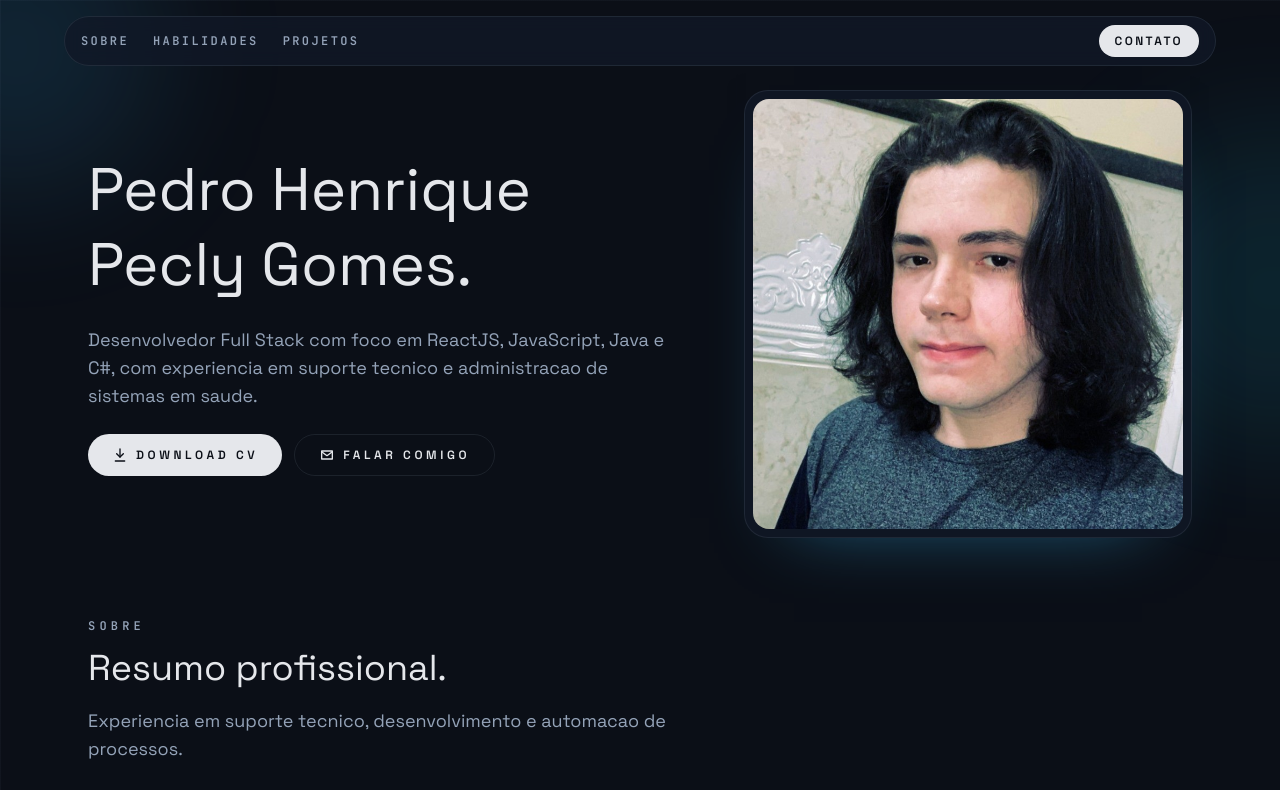
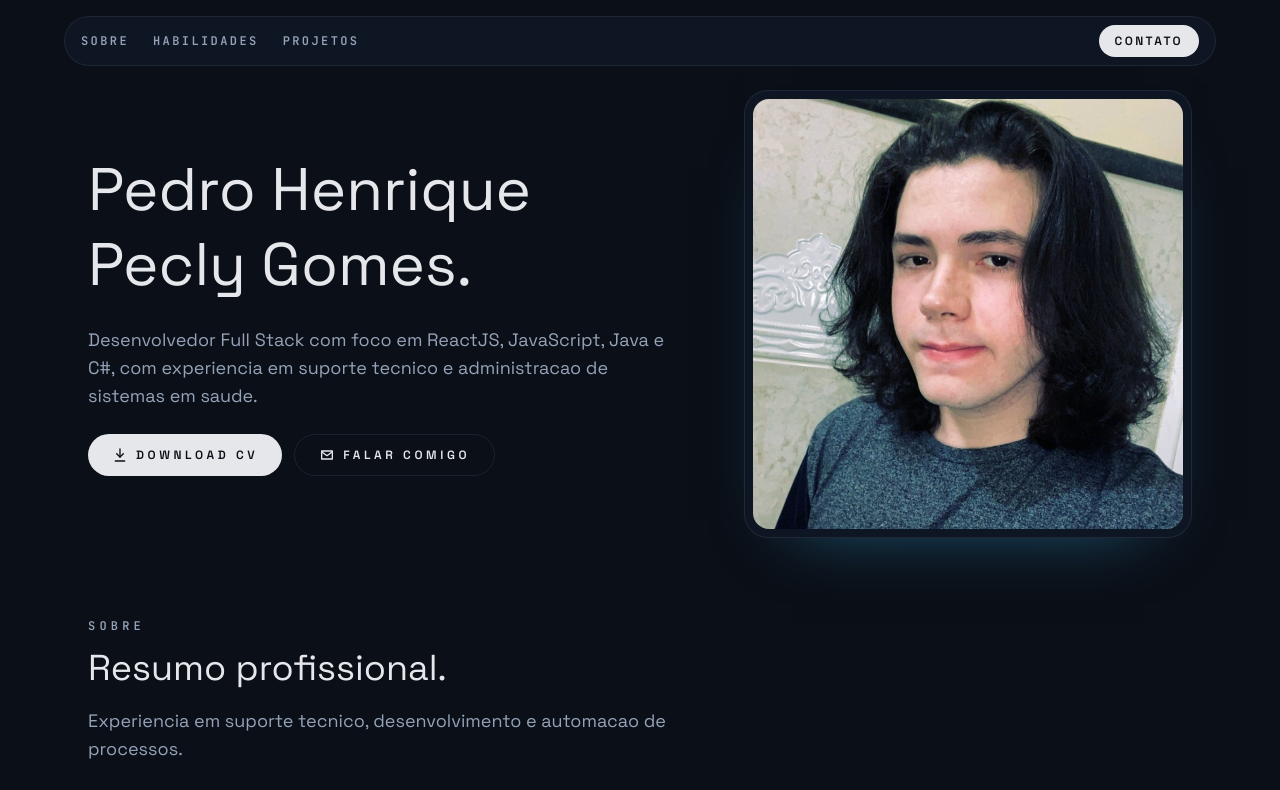
Before and after one commit to pedroPecly/portfolio, a Next.js app: page / in a window 1280 px wide. Shown: the top 790 px of the page. Built offline with nearby package versions, Linux system fonts and the light colour scheme.

Commit message:
atualizando fundo da pagina

```diff
--- a/src/app/globals.css
+++ b/src/app/globals.css
@@ -30,12 +30,7 @@ body {
   background-color: var(--paper);
   color: var(--ink);
   font-family: var(--font-space), "Segoe UI", sans-serif;
-  background-image:
-    linear-gradient(rgba(148, 163, 184, 0.05) 1px, transparent 1px),
-    linear-gradient(90deg, rgba(148, 163, 184, 0.05) 1px, transparent 1px);
-  background-size: 48px 48px, 48px 48px;
-  background-position: -1px -1px, -1px -1px;
-  background-attachment: fixed;
+  background-image: none;
 }
 
 * {
--- a/src/app/page.tsx
+++ b/src/app/page.tsx
@@ -10,14 +10,6 @@ import SkillsSection from "@/components/sections/SkillsSection";
 export default function Home() {
   return (
     <div id="inicio" className="relative overflow-hidden">
-      <div
-        aria-hidden
-        className="pointer-events-none absolute inset-0 -z-10"
-      >
-        <div className="absolute -top-24 left-[-10%] h-72 w-72 rounded-full bg-accent/12 blur-3xl" />
-        <div className="absolute top-32 right-[-12%] h-80 w-80 rounded-full bg-accent-2/10 blur-3xl" />
-      </div>
-
       <Header />
 
       <main className="mx-auto flex w-full max-w-6xl flex-col gap-20 px-6 pb-24 pt-10">
```
